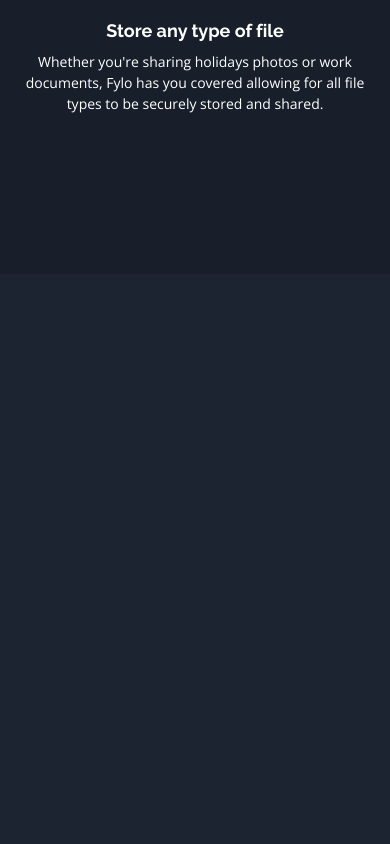
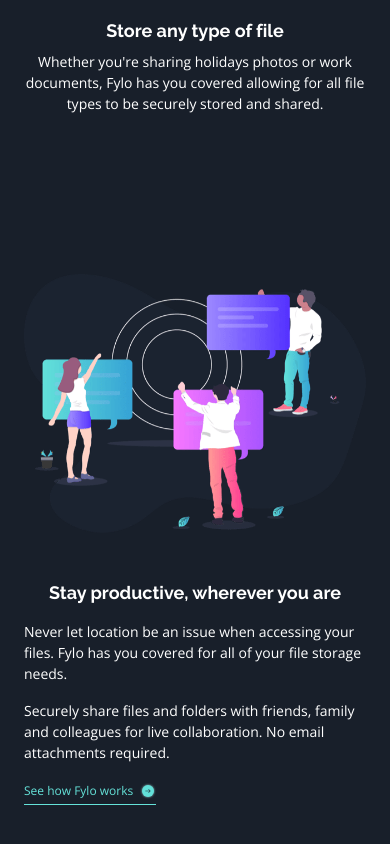
Before and after one commit to florianstancioiu/fylo-dark-theme-landing-page, a React (Vite) app: page / in a window 390 px wide. Shown: the part 1701-2545 px from the top of the page. Before the commit the page ends 1975 px from the top, so only its background shows below. Built offline with nearby package versions, Linux system fonts and the light colour scheme.

Commit message:
Worked on the mobile stay productive section

```diff
--- a/src/components/StayProductive.jsx
+++ b/src/components/StayProductive.jsx
@@ -1,5 +1,34 @@
 import classes from './StayProductive.module.css';
+import StayProductiveIllustration from '../images/illustration-stay-productive.png';
+import ArrowIcon from '../images/icon-arrow.svg';
 
-const StayProductive = () => {};
+const StayProductive = () => {
+  return (
+    <div className={classes.wrapper}>
+      <div className={classes['image-wrapper']}>
+        <img
+          src={StayProductiveIllustration}
+          className={classes.image}
+          alt='Stay Productive Illustration'
+        />
+      </div>
+      <div className={classes['text-wrapper']}>
+        <p className={classes.title}>Stay productive, wherever you are</p>
+        <p className={classes.description}>
+          Never let location be an issue when accessing your files. Fylo has you
+          covered for all of your file storage needs.
+        </p>
+        <p className={classes.description}>
+          Securely share files and folders with friends, family and colleagues
+          for live collaboration. No email attachments required.
+        </p>
+        <a href='#' className={classes['text-btn']}>
+          <span>See how Fylo works</span>
+          <img src={ArrowIcon} alt='' />
+        </a>
+      </div>
+    </div>
+  );
+};
 
 export default StayProductive;
--- a/src/components/StayProductive.module.css
+++ b/src/components/StayProductive.module.css
@@ -0,0 +1,62 @@
+.wrapper {
+  padding: 0 2.4rem 16rem;
+  background-color: var(--clr-two);
+  color: var(--clr-eight);
+}
+
+.image-wrapper {
+  margin-bottom: 4.8rem;
+}
+
+.image {
+  display: block;
+  margin: 0 auto;
+  max-width: 100%;
+}
+
+.title {
+  font-family: 'Raleway';
+  font-style: normal;
+  font-weight: 700;
+  font-size: 1.8rem;
+  line-height: 2.4rem;
+  text-align: center;
+  margin-bottom: 1.6rem;
+}
+
+.description {
+  font-family: 'Open Sans';
+  font-style: normal;
+  font-weight: 400;
+  font-size: 1.4rem;
+  line-height: 2.1rem;
+  margin-bottom: 1.6rem;
+}
+
+.text-btn {
+  position: relative;
+  text-decoration: none;
+  font-family: 'Open Sans';
+  font-style: normal;
+  font-weight: 400;
+  font-size: 1.2rem;
+  line-height: 1.6rem;
+  color: var(--clr-five);
+}
+
+.text-btn img {
+  display: inline-block;
+  margin-left: 0.7rem;
+  position: relative;
+  bottom: -0.4rem;
+}
+
+.text-btn::after {
+  content: '';
+  display: block;
+  position: absolute;
+  height: 0.1rem;
+  width: 100%;
+  background-color: var(--clr-five);
+  bottom: -0.6rem;
+}
```
